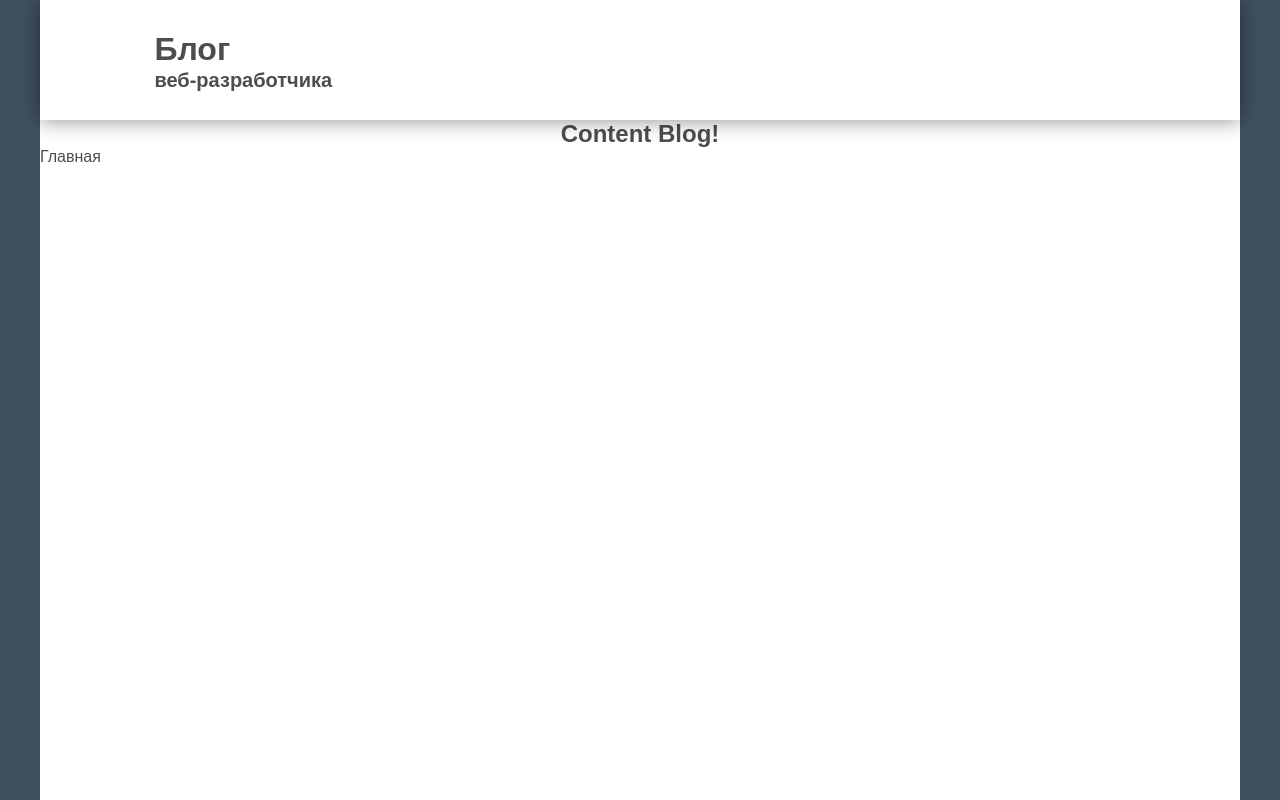
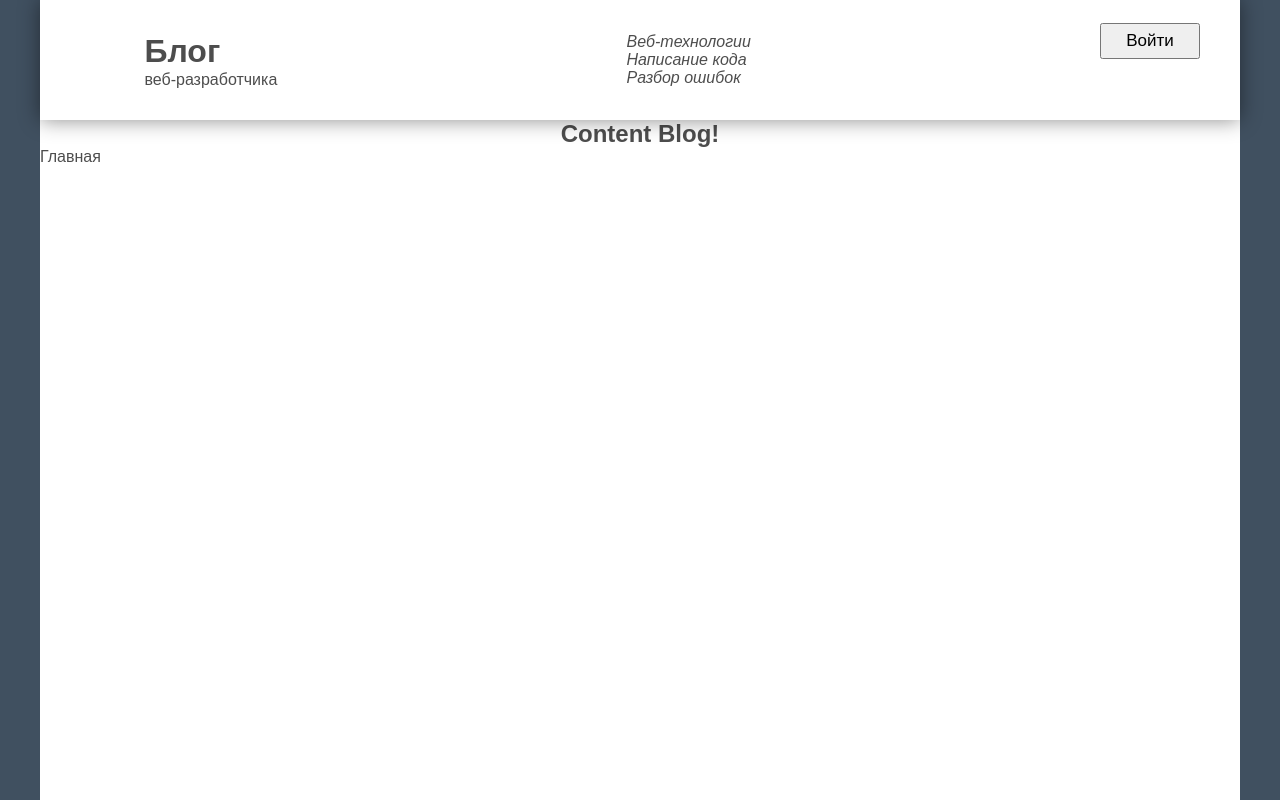
Before and after one commit to thermojam/blog, a React (Vite) app: page / in a window 1280 px wide. Shown: the top 800 px of the page. Built offline with nearby package versions, Linux system fonts and the light colour scheme; a web font is replaced by a local one.

Commit message:
description and control panel in the header

```diff
--- a/src/blog.jsx
+++ b/src/blog.jsx
@@ -21,7 +21,6 @@ const Content = styled.div`
 
 const Footer = () => <div>Футер</div>
 
-
 export const Blog = () => {
 
     return (
--- /dev/null
+++ b/src/components/header/components/control-panel/control-panel.jsx
@@ -0,0 +1,34 @@
+import {Icon} from '../../../../components'
+import styled from "styled-components"
+
+const RightAligned = styled.div`
+    display: flex;
+    justify-content: flex-end;
+`;
+
+const Button = styled.button`
+    width: 100px;
+    font-size: 17px;
+    padding: 6px;
+    cursor: pointer;
+`;
+
+
+const ControlPanelContainer = ({className}) => {
+    return (
+        <div className={className}>
+            <RightAligned>
+                <Button>Войти</Button>
+            </RightAligned>
+            <RightAligned>
+                <Icon id='fa-backward' margin='10px 0 0 0'/>
+                <Icon id='fa-file-text-o'  margin='10px 0 0 15px'/>
+                <Icon id='fa-users' margin='10px 0 0 15px'/>
+            </RightAligned>
+        </div>
+    )
+}
+
+export const ControlPanel = styled(ControlPanelContainer)`
+
+`;
--- a/src/components/header/components/index.js
+++ b/src/components/header/components/index.js
@@ -1 +1,2 @@
 export * from './logo/logo.jsx'
+export * from './control-panel/control-panel.jsx'
--- a/src/components/header/components/logo/logo.jsx
+++ b/src/components/header/components/logo/logo.jsx
@@ -1,17 +1,5 @@
+import { Icon } from '../../../../components'
 import styled from "styled-components"
-
-const IconContainer = ({className}) => {
-    return (
-        <div className={className}>
-            <i className="fa fa-code" aria-hidden="true"></i>
-        </div>
-    )
-}
-
-const Icon = styled(IconContainer)`
-    font-size: 70px;
-    margin-right: 20px;
-`;
 
 const LargeText = styled.div`
     font-size: 32px;
@@ -20,14 +8,13 @@ const LargeText = styled.div`
 `;
 
 const SmallText = styled.div`
-    font-size: 20px;
-    font-weight: bold;
+    font-size: 16px;
 `;
 
 const LogoContainer = ({className}) => {
     return (
         <div className={className}>
-            <Icon/>
+            <Icon id='fa-code' size='70px' margin='0 10px 0 0'/>
             <div>
                 <LargeText>Блог</LargeText>
                 <SmallText>веб-разработчика</SmallText>
--- a/src/components/header/header.jsx
+++ b/src/components/header/header.jsx
@@ -1,16 +1,27 @@
 import styled from "styled-components"
-import {Logo} from "./components"
+import {ControlPanel, Logo} from "./components"
 
 
-
+const Description = styled.div`
+    font-style: italic;
+`;
 
 export const HeaderContainer = ({className}) => (
     <header className={className}>
         <Logo/>
+        <Description>
+            Веб-технологии <br/>
+            Написание кода <br/>
+            Разбор ошибок <br/>
+        </Description>
+        <ControlPanel/>
     </header>
 )
 
 export const Header = styled(HeaderContainer)`
+    display:flex;
+    justify-content: space-between;
+    align-items: center;
     position: fixed;
     top: 0;
     width: 1200px;
--- /dev/null
+++ b/src/components/icon/icon.jsx
@@ -0,0 +1,14 @@
+import styled from "styled-components"
+
+const IconContainer = ({ className, id }) => {
+    return (
+        <div className={className}>
+            <i className={`fa ${id}`} aria-hidden="true"></i>
+        </div>
+    )
+}
+
+export const Icon = styled(IconContainer)`
+    font-size: ${({ size = '24px' }) => size};
+    margin: ${({ margin = '0' }) => margin};
+`;
--- a/src/components/index.js
+++ b/src/components/index.js
@@ -1 +1,2 @@
 export * from './header/header.jsx'
+export * from './icon/icon.jsx'
```
